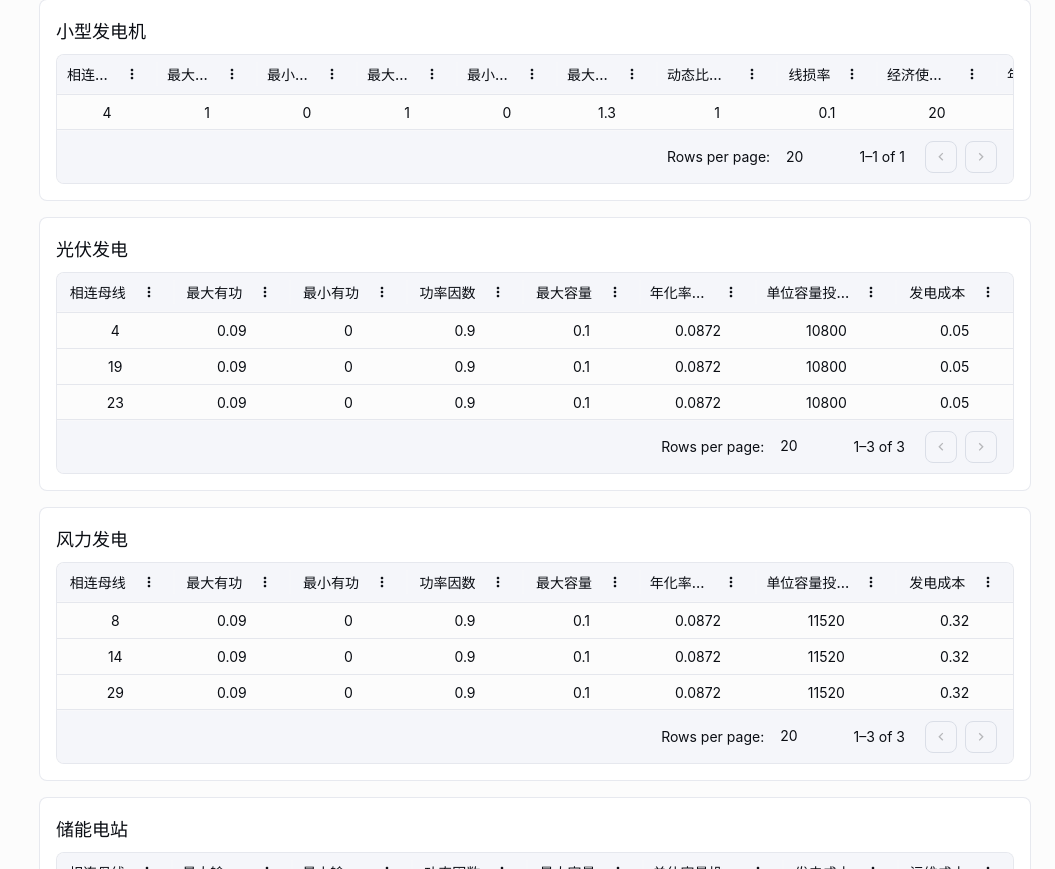
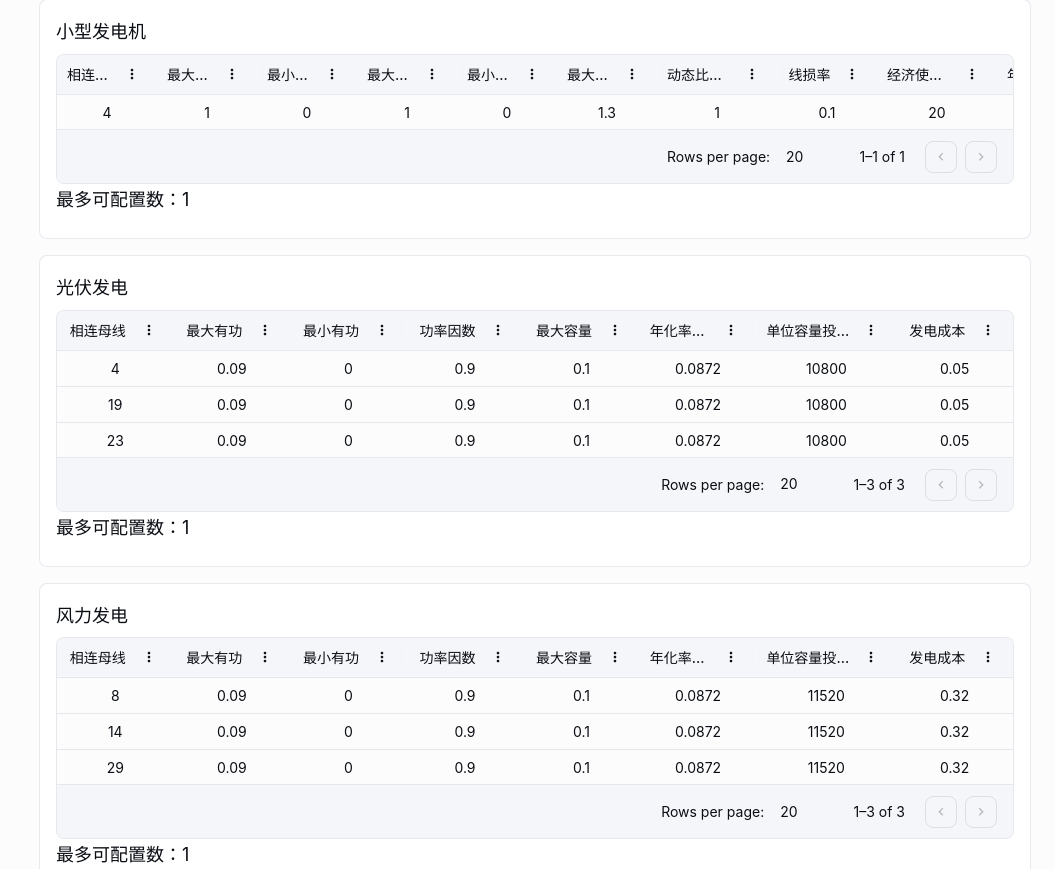
Before and after one commit to EternalLightning/material-ui-show, a React (Vite) app: page /scheme/scheme1 in a window 1280 px wide. Shown: the part 1931-2800 px from the top of the page, without its empty margins (225-1280 px from the left). Built offline with nearby package versions, Linux system fonts and the light colour scheme; some icons are missing.

Commit message:
修改方案1页面

```diff
--- a/dashboard/components/Header.tsx
+++ b/dashboard/components/Header.tsx
@@ -13,7 +13,7 @@ export default function Header() {
                 width: '100%',
                 alignItems: {xs: 'flex-start', md: 'center'},
                 justifyContent: 'space-between',
-                maxWidth: {sm: '100%', md: '1700px'},
+                maxWidth: {sm: '100%', md: '2000px'},
                 pt: 1.5,
             }}
             spacing={2}
--- a/dashboard/pages/ChargeStationConfig.tsx
+++ b/dashboard/pages/ChargeStationConfig.tsx
@@ -15,7 +15,7 @@ export default function ChargeStationConfig(){
   ];
 
   return (
-    <Stack spacing={2} sx={{ width: '100%', maxWidth: { sm: '100%', md: '1700px' } }}>
+      <Stack spacing={2} sx={{width: '100%', maxWidth: {sm: '100%', md: '2000px'}}}>
       {sections.map((section, index) => (
         <Box key={index} sx={{ border: '1px solid #ccc', p: 2, borderRadius: 1 }}>
           <Typography variant="h6" gutterBottom>
--- a/dashboard/pages/MainGrid.tsx
+++ b/dashboard/pages/MainGrid.tsx
@@ -10,7 +10,7 @@ import CustomizedDataGrid from '../components/CustomizedDataGrid';
 import PageViewsBarChart from '../components/PageViewsBarChart';
 import SessionsChart from '../components/SessionsChart';
 import StatCard, {StatCardProps} from '../components/StatCard';
-import {rows, columns} from '../internals/data/gridData'
+import {columns, rows} from '../internals/data/gridData'
 
 const data: StatCardProps[] = [
   {
@@ -47,7 +47,7 @@ const data: StatCardProps[] = [
 
 export default function MainGrid() {
   return (
-    <Box sx={{ width: '100%', maxWidth: { sm: '100%', md: '1700px' } }}>
+      <Box sx={{width: '100%', maxWidth: {sm: '100%', md: '2000px'}}}>
       {/* cards */}
       <Typography component="h2" variant="h6" sx={{ mb: 2 }}>
         最近计算的方案
--- a/dashboard/pages/Scheme1.tsx
+++ b/dashboard/pages/Scheme1.tsx
@@ -22,11 +22,12 @@ import CustomizedDataGrid from "../components/CustomizedDataGrid";
 import CardContent from "@mui/material/CardContent";
 import Stack from "@mui/material/Stack";
 import {BarChart} from "@mui/x-charts/BarChart";
+import {axisClasses} from '@mui/x-charts/ChartsAxis';
 
 
 export default function Scheme1() {
     return (
-        <Box sx={{width: '100%', maxWidth: {sm: '100%', md: '1700px'}}}>
+        <Box sx={{width: '100%', maxWidth: {sm: '100%', md: '2000px'}}}>
             <Typography component="h2" variant="h6" sx={{mb: 2}}>
                 方案详细信息
             </Typography>
@@ -51,35 +52,55 @@ export default function Scheme1() {
             </Typography>
             <Grid container spacing={2} columns={20} sx={{marginBottom: 3}}>
                 <Grid size={{xs: 20, md: 20, lg: 20, xl: 12}}>
-                    <Card variant="outlined">
+                    <Card variant="outlined" sx={{height: '100%', flexGrow: 1}}>
+                        <CardContent>
                             <Typography component="h1" variant="subtitle1" gutterBottom>
                                 小型发电机
                             </Typography>
                             <CustomizedDataGrid rows={gen_rows} columns={gen_columns}/>
+                            <Typography component="h1" variant="subtitle1" gutterBottom>
+                                最多可配置数：1
+                            </Typography>
+                        </CardContent>
                     </Card>
                 </Grid>
                 <Grid size={{xs: 20, md: 20, lg: 20, xl: 8}}>
-                    <Card variant="outlined">
+                    <Card variant="outlined" sx={{height: '100%', flexGrow: 1}}>
+                        <CardContent>
                             <Typography component="h1" variant="subtitle1" gutterBottom>
                                 光伏发电
                             </Typography>
                             <CustomizedDataGrid rows={solar_rows} columns={solar_columns}/>
+                            <Typography component="h1" variant="subtitle1" gutterBottom>
+                                最多可配置数：1
+                            </Typography>
+                        </CardContent>
                     </Card>
                 </Grid>
                 <Grid size={{xs: 20, md: 20, lg: 20, xl: 10}}>
-                    <Card variant="outlined">
+                    <Card variant="outlined" sx={{height: '100%', flexGrow: 1}}>
+                        <CardContent>
                             <Typography component="h1" variant="subtitle1" gutterBottom>
                                 风力发电
                             </Typography>
                             <CustomizedDataGrid rows={wind_rows} columns={wind_columns}/>
+                            <Typography component="h1" variant="subtitle1" gutterBottom>
+                                最多可配置数：1
+                            </Typography>
+                        </CardContent>
                     </Card>
                 </Grid>
                 <Grid size={{xs: 20, md: 20, lg: 20, xl: 10}}>
-                    <Card variant="outlined">
+                    <Card variant="outlined" sx={{height: '100%', flexGrow: 1}}>
+                        <CardContent>
                             <Typography component="h1" variant="subtitle1" gutterBottom>
                                 储能电站
                             </Typography>
                             <CustomizedDataGrid rows={storage_rows} columns={storage_columns}/>
+                            <Typography component="h1" variant="subtitle1" gutterBottom>
+                                最多可配置数：1
+                            </Typography>
+                        </CardContent>
                     </Card>
                 </Grid>
             </Grid>
@@ -89,7 +110,7 @@ export default function Scheme1() {
             <Card variant="outlined" sx={{width: '100%', marginBottom: 3}}>
                 <CardContent>
                     <Typography component="h2" variant="subtitle2" gutterBottom>
-                        日耗电量
+                        日耗电需求
                     </Typography>
                     <Stack sx={{justifyContent: 'space-between'}}>
                         <Typography variant="caption" sx={{color: 'text.secondary'}}>
@@ -102,14 +123,29 @@ export default function Scheme1() {
                         xAxis={[{
                             scaleType: 'band', data: Array.from({length: 33}, (_, i) => `节点${i + 1}`)
                         }]}
-                        series={[{data: [0, 0]},
-                            {data: [0, 100, 90, 120, 60, 60, 200, 200, 60, 60, 45, 60, 60, 120, 60, 60, 60, 90, 90, 90, 90, 90, 90, 420, 420, 60, 60, 60, 120, 200, 150, 210, 60]},
-                            {data: [0, 60, 40, 80, 30, 20, 100, 100, 20, 20, 30, 35, 35, 80, 10, 20, 20, 40, 40, 40, 40, 40, 50, 200, 200, 25, 25, 20, 70, 600, 70, 100, 40]}]}
+                        yAxis={[{
+                            label: '有功需求(kWh) / 无功需求(kvar)',
+                        }]}
+                        series={[
+                            {
+                                color: '#87CEFA',
+                                data: [0, 100, 90, 120, 60, 60, 200, 200, 60, 60, 45, 60, 60, 120, 60, 60, 60, 90, 90, 90, 90, 90, 90, 420, 420, 60, 60, 60, 120, 200, 150, 210, 60]
+                            },
+                            {
+                                color: 'purple',
+                                data: [0, 60, 40, 80, 30, 20, 100, 100, 20, 20, 30, 35, 35, 80, 10, 20, 20, 40, 40, 40, 40, 40, 50, 200, 200, 25, 25, 20, 70, 600, 70, 100, 40]
+                            }
+                        ]}
                         margin={{left: 50, right: 0, top: 20, bottom: 20}}
                         grid={{horizontal: true}}
                         slotProps={{
                             legend: {
                                 hidden: true,
+                            },
+                        }}
+                        sx={{
+                            [`.${axisClasses.left} .${axisClasses.label}`]: {
+                                transform: 'translate(-10px, 0)',
                             },
                         }}
                     />
@@ -122,7 +158,7 @@ export default function Scheme1() {
                 时段设置为1，整合电价为0.663元/kWh。
             </Card>
             <Typography component="h2" variant="h6" sx={{mb: 2}}>
-                辐照度和风力信息
+                辐照度和风力情报
             </Typography>
             <Grid container spacing={2} columns={12} sx={{marginBottom: 3}}>
                 <Grid size={{xs: 20, md: 6}}>
--- a/dashboard/pages/SystemConfig.tsx
+++ b/dashboard/pages/SystemConfig.tsx
@@ -21,7 +21,7 @@ export default function SystemConfig() {
     ];
 
     return (
-        <Stack spacing={2} sx={{width: '100%', maxWidth: {sm: '100%', md: '1700px'}}}>
+        <Stack spacing={2} sx={{width: '100%', maxWidth: {sm: '100%', md: '2000px'}}}>
             {sections.map((section, index) => (
                 <Box key={index} sx={{border: '1px solid #ccc', p: 2, borderRadius: 1}}>
                     <Typography variant="h6" gutterBottom>
```
Lines whose indentation alone changed are shown as unchanged.
